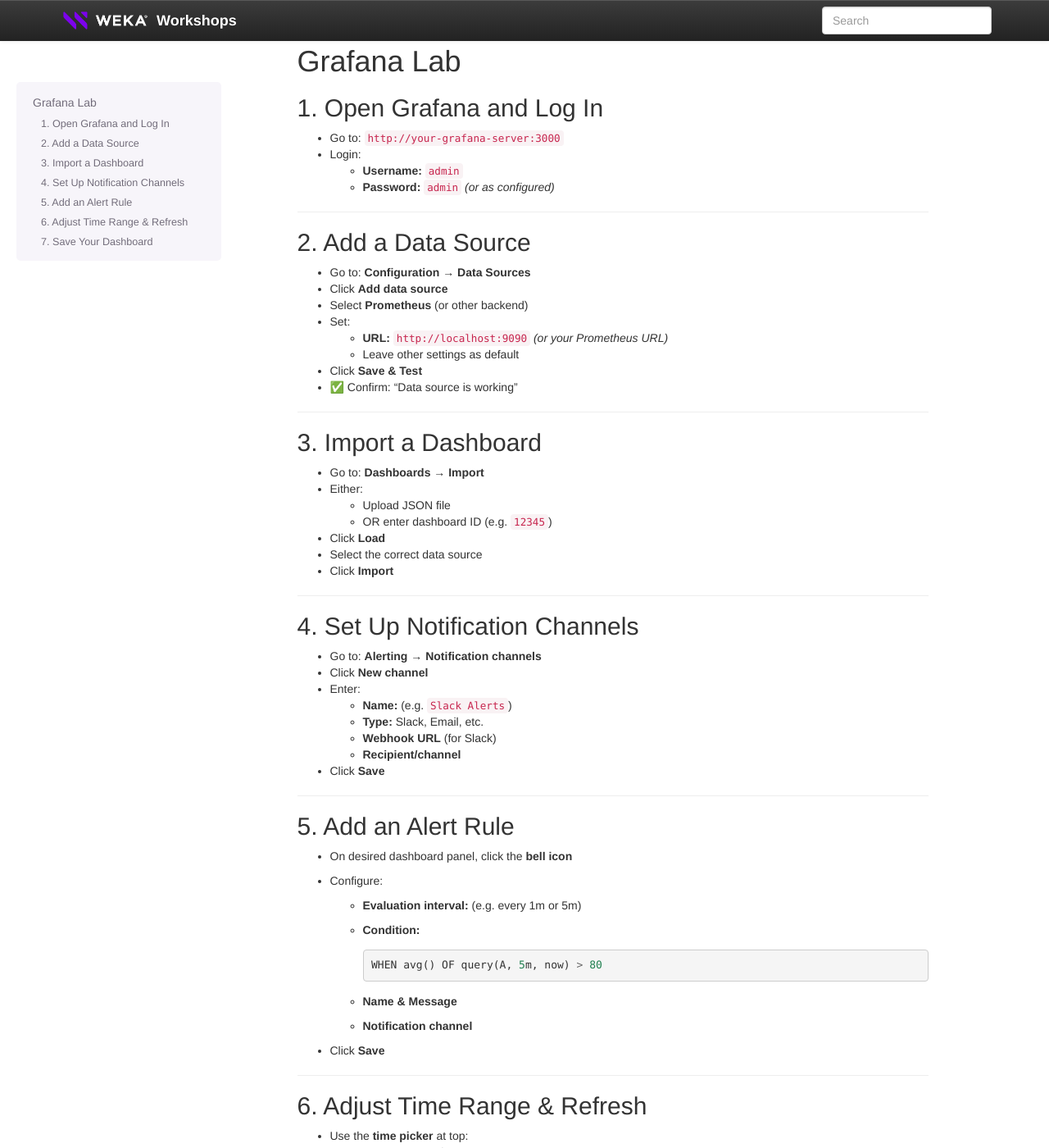
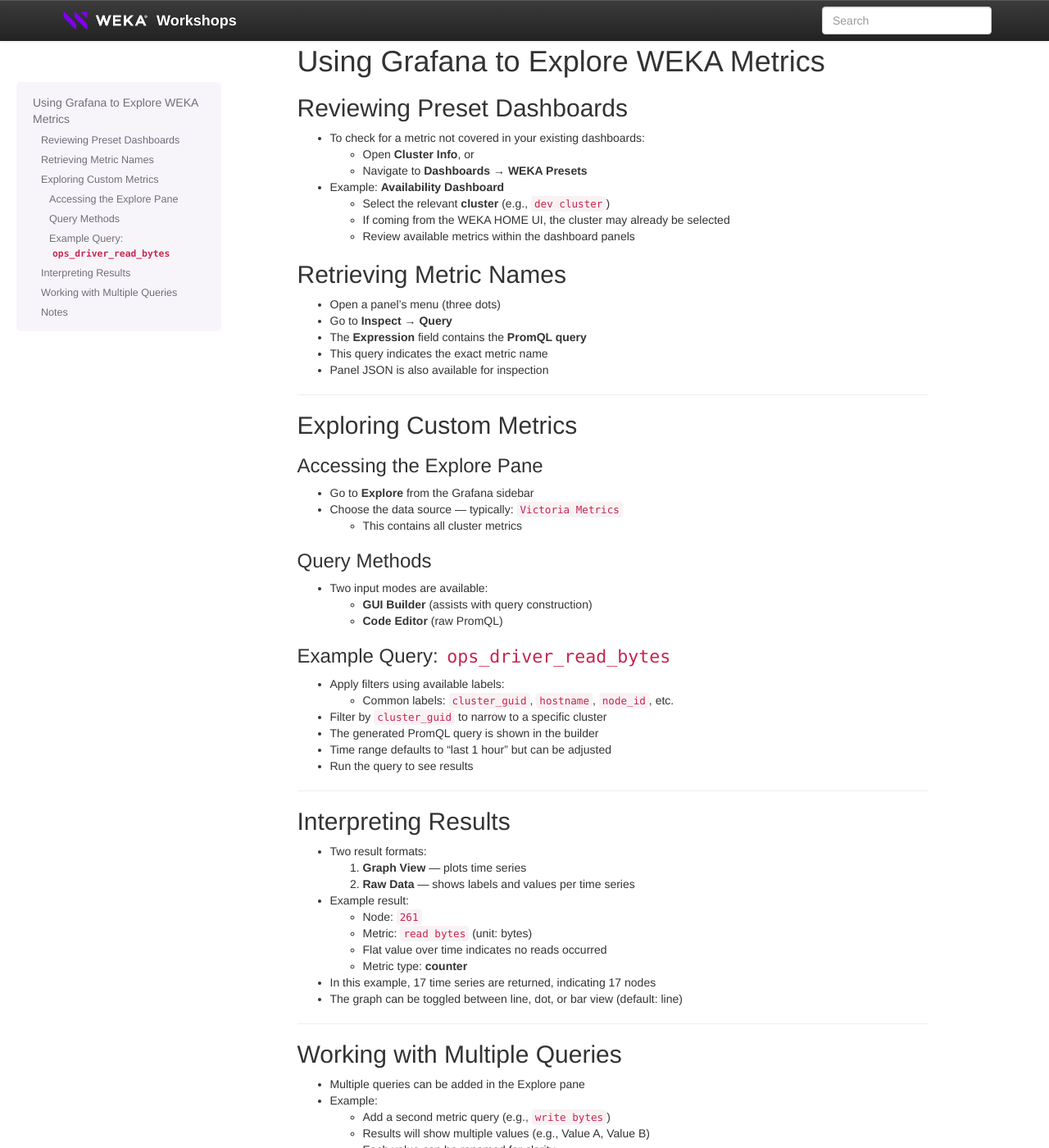
Before and after one commit to bmp-dot/template, a Sphinx documentation site: the page built from source/grafana_lab/grafana_lab.md, in a window 1280 px wide and 1400 px high. Shown: the whole window at 82% size. Built offline with Sphinx 7.4.7, drawn with Linux system fonts in a browser that asks for light colours; pages that are not in the unit, such as notebooks, are missing from menus; some of the changed text lies outside the part shown.

Commit message:
updata grafana

````diff
--- a/source/grafana_lab/grafana_lab.md
+++ b/source/grafana_lab/grafana_lab.md
@@ -1,77 +1,80 @@
-## Grafana Lab
+# Using Grafana to Explore WEKA Metrics
 
-### 1. Open Grafana and Log In
-- Go to: `http://your-grafana-server:3000`
-- Login:
-  - **Username:** `admin`
-  - **Password:** `admin` *(or as configured)*
+## Reviewing Preset Dashboards
+
+- To check for a metric not covered in your existing dashboards:
+  - Open **Cluster Info**, or
+  - Navigate to **Dashboards → WEKA Presets**
+
+- Example: **Availability Dashboard**
+  - Select the relevant **cluster** (e.g., `dev cluster`)
+  - If coming from the WEKA HOME UI, the cluster may already be selected
+  - Review available metrics within the dashboard panels
+
+## Retrieving Metric Names
+
+- Open a panel’s menu (three dots)
+- Go to **Inspect → Query**
+- The **Expression** field contains the **PromQL query**
+- This query indicates the exact metric name
+- Panel JSON is also available for inspection
 
 ---
 
-### 2. Add a Data Source
-- Go to: **Configuration → Data Sources**
-- Click **Add data source**
-- Select **Prometheus** (or other backend)
-- Set:
-  - **URL:** `http://localhost:9090` *(or your Prometheus URL)*
-  - Leave other settings as default
-- Click **Save & Test**
-- ✅ Confirm: “Data source is working”
+## Exploring Custom Metrics
+
+### Accessing the Explore Pane
+
+- Go to **Explore** from the Grafana sidebar
+- Choose the data source — typically: `Victoria Metrics`
+  - This contains all cluster metrics
+
+### Query Methods
+
+- Two input modes are available:
+  - **GUI Builder** (assists with query construction)
+  - **Code Editor** (raw PromQL)
+
+### Example Query: `ops_driver_read_bytes`
+
+- Apply filters using available labels:
+  - Common labels: `cluster_guid`, `hostname`, `node_id`, etc.
+- Filter by `cluster_guid` to narrow to a specific cluster
+- The generated PromQL query is shown in the builder
+- Time range defaults to "last 1 hour" but can be adjusted
+- Run the query to see results
 
 ---
 
-### 3. Import a Dashboard
-- Go to: **Dashboards → Import**
-- Either:
-  - Upload JSON file
-  - OR enter dashboard ID (e.g. `12345`)
-- Click **Load**
-- Select the correct data source
-- Click **Import**
+## Interpreting Results
+
+- Two result formats:
+  1. **Graph View** — plots time series
+  2. **Raw Data** — shows labels and values per time series
+
+- Example result:
+  - Node: `261`
+  - Metric: `read bytes` (unit: bytes)
+  - Flat value over time indicates no reads occurred
+  - Metric type: **counter**
+
+- In this example, 17 time series are returned, indicating 17 nodes
+- The graph can be toggled between line, dot, or bar view (default: line)
 
 ---
 
-### 4. Set Up Notification Channels
-- Go to: **Alerting → Notification channels**
-- Click **New channel**
-- Enter:
-  - **Name:** (e.g. `Slack Alerts`)
-  - **Type:** Slack, Email, etc.
-  - **Webhook URL** (for Slack)
-  - **Recipient/channel**
-- Click **Save**
+## Working with Multiple Queries
+
+- Multiple queries can be added in the Explore pane
+- Example:
+  - Add a second metric query (e.g., `write bytes`)
+  - Results will show multiple values (e.g., Value A, Value B)
+  - Each value can be renamed for clarity
+  - You can hide specific queries to focus on others
 
 ---
 
-### 5. Add an Alert Rule
-- On desired dashboard panel, click the **bell icon**
-- Configure:
-  - **Evaluation interval:** (e.g. every 1m or 5m)
-  - **Condition:**
-    ```
-    WHEN avg() OF query(A, 5m, now) > 80
-    ```
-  - **Name & Message**
-  - **Notification channel**
-- Click **Save**
+## Notes
 
----
-
-### 6. Adjust Time Range & Refresh
-- Use the **time picker** at top:
-  - Last 5m, Last 1h, Custom, etc.
-- Set **Auto-refresh:** 5s, 10s, 30s, etc.
-
----
-
-### 7. Save Your Dashboard
-- Click the **disk icon** or “Save dashboard”
-- Confirm name and location
-
----
-
-You now have a fully functional Grafana setup with:
-- Data sources configured
-- Dashboards imported
-- Alerts and notifications set
-- Time ranges and refresh intervals managed
+- Grafana may limit displayed series (e.g., “Only showing 20 series”) if too many are returned
+- This can happen when querying metrics with high cardinality
````
